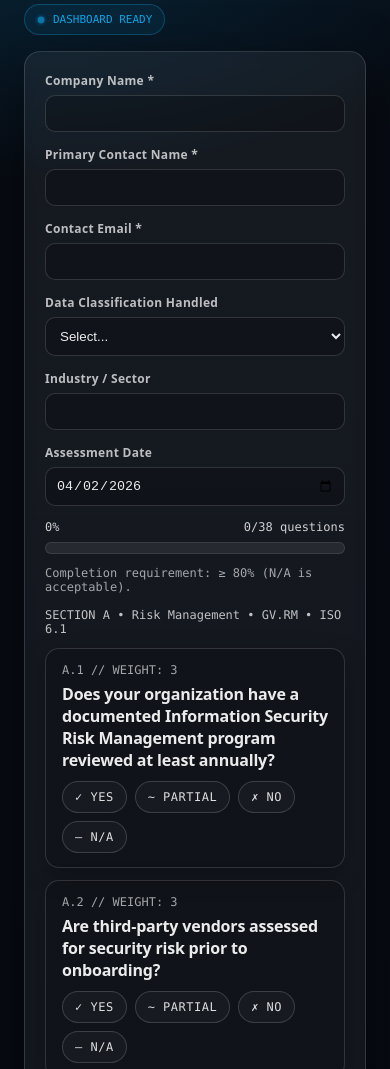
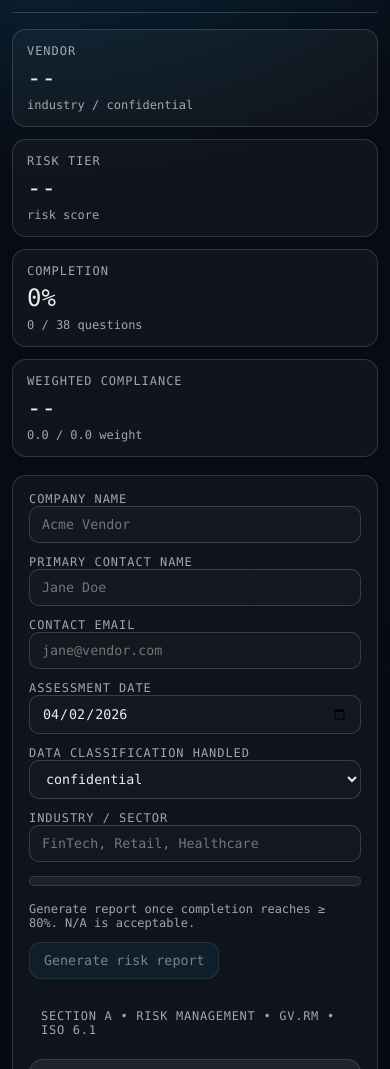
Before and after one commit to ldenis001/third-party-vendor-risk-assessment-lab, a plain HTML site: page dashboard/index.html in a window 390 px wide. Shown: the part 92-1161 px from the top of the page. Drawn offline with Linux system fonts and the light colour scheme.

Commit message:
Refactor dashboard layout andUpdate intake header to match dashboard theme improve styles
Updated the title and improved CSS styles for layout and responsiveness. Enhanced the HTML structure and JavaScript functionality for better user experience.

```diff
--- a/dashboard/index.html
+++ b/dashboard/index.html
@@ -3,391 +3,352 @@
 <head>
   <meta charset="UTF-8" />
   <meta name="viewport" content="width=device-width, initial-scale=1.0" />
-  <title>Vendor Risk Intake - SIG Lite Assessment</title>
+  <title>Vendor Risk Intake / SIG Lite</title>
   <style>
-    :root {
-      --bg0: #070b13;
-      --bg1: #05070f;
-      --surface: rgba(255, 255, 255, 0.04);
-      --surface2: rgba(255, 255, 255, 0.07);
-      --border: rgba(255, 255, 255, 0.14);
-      --text: rgba(255, 255, 255, 0.92);
-      --muted: rgba(255, 255, 255, 0.62);
-      --accent: #0ea5e9;
-      --accent2: #38bdf8;
-      --danger: #ef4444;
-      --warning: #eab308;
-      --ok: #22c55e;
-      --mono: ui-monospace, SFMono-Regular, Menlo, Monaco, Consolas, "Liberation Mono", "Courier New", monospace;
-      --sans: ui-sans-serif, system-ui, -apple-system, BlinkMacSystemFont, Segoe UI, Roboto, Helvetica, Arial, "Apple Color Emoji", "Segoe UI Emoji";
+    :root{
+      --bg0:#070b13;
+      --bg1:#05070f;
+      --surface:rgba(255,255,255,.04);
+      --surface2:rgba(255,255,255,.07);
+      --border:rgba(255,255,255,.14);
+      --text:rgba(255,255,255,.92);
+      --muted:rgba(255,255,255,.62);
+      --accent:#0ea5e9;
+      --accent2:#38bdf8;
+      --danger:#ef4444;
+      --warning:#eab308;
+      --ok:#22c55e;
+      --mono:ui-monospace, SFMono-Regular, Menlo, Monaco, Consolas, "Liberation Mono", "Courier New", monospace;
+      --sans:ui-sans-serif, system-ui, -apple-system, BlinkMacSystemFont, Segoe UI, Roboto, Helvetica, Arial, "Apple Color Emoji", "Segoe UI Emoji";
     }
 
-    * {
-      box-sizing: border-box;
-      margin: 0;
-      padding: 0;
-    }
+    *{box-sizing:border-box; margin:0; padding:0;}
 
-    body {
-      min-height: 100vh;
-      font-family: var(--sans);
-      color: var(--text);
+    body{
+      min-height:100vh;
+      font-family:var(--sans);
+      color:var(--text);
+      padding:26px 18px 60px;
       background:
-        radial-gradient(900px 500px at 10% 0%, rgba(14, 165, 233, 0.18), transparent 55%),
-        radial-gradient(800px 500px at 100% 20%, rgba(233, 30, 99, 0.12), transparent 60%),
+        radial-gradient(900px 500px at 10% 0%, rgba(14,165,233,.18), transparent 55%),
+        radial-gradient(800px 500px at 100% 20%, rgba(233,30,99,.12), transparent 60%),
+        radial-gradient(900px 520px at 0% 100%, rgba(34,197,94,.10), transparent 55%),
         linear-gradient(180deg, var(--bg0), var(--bg1));
     }
 
-    .shell {
-      max-width: 1100px;
-      margin: 0 auto;
-      padding: 24px;
+    .wrap{max-width:1200px; margin:0 auto;}
+
+    .topbar{
+      display:flex;
+      align-items:flex-start;
+      justify-content:space-between;
+      padding-bottom:14px;
+      margin-bottom:14px;
+      border-bottom:1px solid rgba(255,255,255,.12);
+      background:linear-gradient(180deg, rgba(255,255,255,.045), transparent);
     }
 
-    header {
-      display: flex;
-      justify-content: space-between;
-      gap: 16px;
-      margin-bottom: 16px;
+    .brand{font-family:var(--mono); letter-spacing:.08em; text-transform:uppercase; font-size:16px;}
+    .brand span{color:var(--accent);}
+    .sub{margin-top:6px; font-family:var(--mono); color:var(--muted); font-size:12px;}
+
+    .top-actions{display:flex; gap:10px; align-items:center;}
+
+    .pill{
+      padding:8px 12px;
+      border-radius:999px;
+      border:1px solid rgba(255,255,255,.16);
+      background:transparent;
+      color:var(--text);
+      font-family:var(--mono);
+      font-size:12px;
+      text-decoration:none;
+      cursor:pointer;
+      user-select:none;
     }
 
-    h1 {
-      font-size: 18px;
-      letter-spacing: -0.5px;
-      margin-bottom: 4px;
+    .pill:hover{border-color:rgba(255,255,255,.26);}
+    .pill.disabled{opacity:.5; pointer-events:none;}
+
+    .pill-ready{background:rgba(34,197,94,.10); border-color:rgba(34,197,94,.32);}
+    .pill-pending{background:rgba(255,255,255,.04); color:var(--muted);}
+
+    .summary-row{
+      display:grid;
+      grid-template-columns:repeat(auto-fit, minmax(260px, 1fr));
+      gap:12px;
+      margin:16px 0 18px;
     }
 
-    .tagline {
-      font-family: var(--mono);
-      font-size: 12px;
-      color: var(--muted);
-      letter-spacing: 0.6px;
+    .stat{
+      background:var(--surface);
+      border:1px solid var(--border);
+      border-radius:14px;
+      padding:14px;
     }
 
-    .pill {
-      font-family: var(--mono);
-      font-size: 11px;
-      color: var(--accent);
-      padding: 8px 12px;
-      border-radius: 999px;
-      border: 1px solid rgba(14, 165, 233, 0.3);
-      background: rgba(14, 165, 233, 0.08);
-      display: inline-flex;
-      align-items: center;
-      gap: 8px;
-      height: fit-content;
+    .label{font-family:var(--mono); color:var(--muted); text-transform:uppercase; letter-spacing:.08em; font-size:12px;}
+    .value{margin-top:6px; font-family:var(--mono); font-size:24px;}
+    .meta{margin-top:6px; font-family:var(--mono); font-size:12px; color:var(--muted);}
+
+    .card{
+      background:var(--surface);
+      border:1px solid var(--border);
+      border-radius:14px;
+      padding:16px;
     }
 
-    .dot {
-      width: 8px;
-      height: 8px;
-      border-radius: 999px;
-      background: var(--accent);
-      box-shadow: 0 0 0 3px rgba(14, 165, 233, 0.15);
-      animation: pulse 2.2s infinite;
+    .form-grid{display:grid; grid-template-columns:repeat(2, minmax(0,1fr)); gap:12px;}
+    .input{width:100%; padding:10px 12px; border-radius:10px; border:1px solid rgba(255,255,255,.16); background:rgba(255,255,255,.02); color:var(--text); font-family:var(--mono);}
+
+    .row{margin-top:12px;}
+
+    .progress{
+      margin-top:14px;
+      height:10px;
+      border-radius:999px;
+      background:rgba(255,255,255,.06);
+      overflow:hidden;
+      border:1px solid rgba(255,255,255,.12);
     }
 
-    @keyframes pulse {
-      0%, 100% { opacity: 1; transform: scale(1); }
-      50% { opacity: 0.6; transform: scale(0.85); }
+    .bar{
+      height:100%;
+      width:0;
+      border-radius:999px;
+      background:linear-gradient(90deg, rgba(56,189,248,.4), rgba(14,165,233,.95));
+      transition:width .25s ease;
     }
 
-    .panel {
-      background: linear-gradient(180deg, rgba(255, 255, 255, 0.06), rgba(255, 255, 255, 0.02));
-      border: 1px solid var(--border);
-      border-radius: 16px;
-      padding: 20px;
-      backdrop-filter: blur(6px);
-      box-shadow: 0 18px 60px rgba(0, 0, 0, 0.45);
-      overflow: hidden;
+    .questions{margin-top:18px; display:flex; flex-direction:column; gap:14px;}
+
+    .domain-header{padding:12px 12px 0 12px; color:var(--muted); font-family:var(--mono); font-size:12px; letter-spacing:.06em; text-transform:uppercase;}
+
+    .q-card{margin-top:8px; background:var(--surface2); border:1px solid rgba(255,255,255,.12); border-radius:14px; padding:12px;}
+    .q-id{font-family:var(--mono); color:var(--muted); font-size:12px; margin-bottom:6px;}
+    .q-text{font-family:var(--sans); font-size:14px; line-height:1.5;}
+
+    .opts{margin-top:10px; display:flex; gap:8px; flex-wrap:wrap;}
+
+    .btn{
+      padding:8px 10px;
+      border-radius:999px;
+      border:1px solid rgba(255,255,255,.16);
+      background:rgba(255,255,255,.02);
+      color:var(--text);
+      font-family:var(--mono);
+      font-size:12px;
+      cursor:pointer;
+      user-select:none;
     }
 
-    .form-grid {
-      display: grid;
-      grid-template-columns: repeat(3, minmax(0, 1fr));
-      gap: 14px;
-      margin-bottom: 14px;
+    .btn.selected-yes{background:rgba(34,197,94,.12); border-color:rgba(34,197,94,.35);}
+    .btn.selected-partial{background:rgba(234,179,8,.12); border-color:rgba(234,179,8,.35);}
+    .btn.selected-no{background:rgba(239,68,68,.12); border-color:rgba(239,68,68,.35);}
+    .btn.selected-na{background:rgba(255,255,255,.04); border-color:rgba(255,255,255,.22);}
+
+    .submit-row{margin-top:16px; display:flex; align-items:center; justify-content:space-between; gap:12px; flex-wrap:wrap;}
+    .hint{font-family:var(--mono); color:var(--muted); font-size:12px;}
+
+    .primary{
+      padding:10px 14px;
+      border-radius:12px;
+      border:1px solid rgba(255,255,255,.18);
+      background:rgba(14,165,233,.15);
+      color:var(--text);
+      font-family:var(--mono);
+      cursor:pointer;
     }
 
-    .field {
-      display: flex;
-      flex-direction: column;
-      gap: 6px;
-      min-width: 220px;
-    }
+    .primary:disabled{opacity:.5; cursor:not-allowed;}
 
-    label {
-      font-size: 12px;
-      font-weight: 700;
-      color: rgba(255, 255, 255, 0.72);
-      letter-spacing: 0.3px;
-    }
-
-    input, select {
-      width: 100%;
-      padding: 10px;
-      border-radius: 10px;
-      border: 1px solid rgba(255, 255, 255, 0.14);
-      background: rgba(0, 0, 0, 0.22);
-      color: var(--text);
-      outline: none;
-    }
-
-    input:focus, select:focus {
-      border-color: rgba(56, 189, 248, 0.55);
-      box-shadow: 0 0 0 4px rgba(14, 165, 233, 0.14);
-    }
-
-    .progress-meta {
-      display: flex;
-      align-items: baseline;
-      justify-content: space-between;
-      gap: 12px;
-      margin: 12px 0 8px 0;
-      font-family: var(--mono);
-      font-size: 12px;
-      color: rgba(255, 255, 255, 0.8);
-    }
-
-    .progress-track {
-      height: 12px;
-      background: rgba(255, 255, 255, 0.08);
-      border-radius: 999px;
-      overflow: hidden;
-      border: 1px solid rgba(255, 255, 255, 0.1);
-    }
-
-    #progress-bar {
-      height: 100%;
-      width: 0%;
-      background: linear-gradient(90deg, rgba(56, 189, 248, 0.1), rgba(56, 189, 248, 0.55), rgba(56, 189, 248, 0.1));
-      border-radius: 999px;
-      transition: width 0.25s ease;
-    }
-
-    .hint {
-      margin-top: 12px;
-      color: var(--muted);
-      font-family: var(--mono);
-      font-size: 12px;
-    }
-
-    .q-stack {
-      margin-top: 14px;
-    }
-
-    .question {
-      border: 1px solid rgba(255, 255, 255, 0.14);
-      border-radius: 14px;
-      padding: 14px 16px;
-      margin: 12px 0;
-      background: rgba(0, 0, 0, 0.18);
-      box-shadow: 0 8px 24px rgba(0, 0, 0, 0.25);
-    }
-
-    .question.answered {
-      border-color: rgba(56, 189, 248, 0.4);
-      background: linear-gradient(180deg, rgba(56, 189, 248, 0.04), rgba(0, 0, 0, 0.16));
-    }
-
-    .q-id {
-      font-family: var(--mono);
-      font-size: 12px;
-      color: var(--muted);
-      margin-bottom: 6px;
-    }
-
-    .q-text {
-      font-weight: 800;
-      letter-spacing: -0.2px;
-      margin-bottom: 10px;
-    }
-
-    .q-options {
-      display: flex;
-      flex-wrap: wrap;
-      gap: 8px;
-    }
-
-    .q-options button {
-      border: 1px solid rgba(255, 255, 255, 0.16);
-      background: rgba(255, 255, 255, 0.03);
-      color: rgba(255, 255, 255, 0.86);
-      padding: 8px 12px;
-      border-radius: 999px;
-      cursor: pointer;
-      transition: border-color 0.2s ease, transform 0.2s ease, background 0.2s ease;
-      font-family: var(--mono);
-      font-size: 12px;
-      letter-spacing: 0.5px;
-    }
-
-    .q-options button:hover {
-      border-color: rgba(56, 189, 248, 0.4);
-      background: rgba(56, 189, 248, 0.08);
-      transform: translateY(-1px);
-    }
-
-    .q-options button.selected-yes {
-      border-color: rgba(34, 197, 94, 0.6);
-      background: rgba(34, 197, 94, 0.14);
-    }
-
-    .q-options button.selected-partial {
-      border-color: rgba(234, 179, 8, 0.6);
-      background: rgba(234, 179, 8, 0.14);
-    }
-
-    .q-options button.selected-no {
-      border-color: rgba(239, 68, 68, 0.6);
-      background: rgba(239, 68, 68, 0.14);
-    }
-
-    .q-options button.selected-na {
-      border-color: rgba(148, 163, 184, 0.55);
-      background: rgba(148, 163, 184, 0.14);
-    }
-
-    #submit-btn {
-      margin-top: 12px;
-      width: 100%;
-      border-radius: 14px;
-      font-weight: 900;
-      letter-spacing: 0.5px;
-      padding: 12px 14px;
-      border: 1px solid rgba(56, 189, 248, 0.3);
-      background: rgba(56, 189, 248, 0.09);
-      color: rgba(255, 255, 255, 0.9);
-      cursor: pointer;
-      transition: transform 0.2s ease, background 0.2s ease, border-color 0.2s ease;
-    }
-
-    #submit-btn:hover {
-      border-color: rgba(56, 189, 248, 0.55);
-      background: rgba(56, 189, 248, 0.16);
-      transform: translateY(-1px);
-    }
-
-    #submit-btn:disabled {
-      opacity: 0.45;
-      cursor: not-allowed;
-    }
-
-    #submit-btn.armed {
-      box-shadow: 0 0 0 4px rgba(56, 189, 248, 0.14);
-    }
-
-    @media (max-width: 900px) {
-      .form-grid { grid-template-columns: 1fr 1fr; }
-    }
-
-    @media (max-width: 600px) {
-      header { flex-direction: column; align-items: flex-start; }
-      .form-grid { grid-template-columns: 1fr; }
+    @media (max-width: 720px){
+      body{padding:18px 12px 40px;}
+      .form-grid{grid-template-columns: 1fr;}
     }
   </style>
 </head>
 <body>
-  <div class="shell">
-    <header>
+  <div class="wrap">
+    <div class="topbar">
       <div>
-        <h1><span style="color: var(--accent);">SIG Lite</span> · Vendor Risk Intake</h1>
-        <div class="tagline">Homelab TPRM lab — answer at least 80% to generate a report.</div>
+        <div class="brand">Third-Party Risk Intake <span>/ SIG Lite</span></div>
+        <div class="sub">Homelab TPRM lab → fill intake, auto-generate report.</div>
       </div>
-      <div class="pill"><span class="dot"></span> DASHBOARD READY</div>
-    </header>
+      <div class="top-actions">
+        <a id="report-pill" class="pill pill-pending disabled" href="dashboard.html">REPORT PENDING</a>
+      </div>
+    </div>
 
-    <div class="panel">
+    <div class="summary-row">
+      <div class="stat">
+        <div class="label">Vendor</div>
+        <div class="value" id="summary-vendor">--</div>
+        <div class="meta" id="summary-meta">industry / data class</div>
+      </div>
+      <div class="stat">
+        <div class="label">Risk tier</div>
+        <div class="value" id="summary-tier">--</div>
+        <div class="meta" id="summary-score">risk score</div>
+      </div>
+      <div class="stat">
+        <div class="label">Completion</div>
+        <div class="value" id="summary-complete">0%</div>
+        <div class="meta" id="summary-count">0 / 0 questions</div>
+      </div>
+      <div class="stat">
+        <div class="label">Weighted compliance</div>
+        <div class="value" id="summary-wc">--</div>
+        <div class="meta" id="summary-wcmeta">achieved / weight</div>
+      </div>
+    </div>
+
+    <div class="card">
       <div class="form-grid">
-        <div class="field"><label for="vendor-name">Company Name *</label><input id="vendor-name" /></div>
-        <div class="field"><label for="contact-name">Primary Contact Name *</label><input id="contact-name" /></div>
-        <div class="field"><label for="contact-email">Contact Email *</label><input id="contact-email" type="email" /></div>
-        <div class="field">
-          <label for="data-class">Data Classification Handled</label>
-          <select id="data-class">
-            <option value="">Select...</option>
-            <option value="public">Public</option>
-            <option value="internal">Internal / Non-sensitive</option>
-            <option value="confidential">Confidential / PII</option>
-            <option value="restricted">Restricted / PHI / Financial</option>
+        <div>
+          <div class="label">Company Name</div>
+          <input id="vendor-name" class="input" placeholder="Acme Vendor" />
+        </div>
+        <div>
+          <div class="label">Primary Contact Name</div>
+          <input id="contact-name" class="input" placeholder="Jane Doe" />
+        </div>
+        <div>
+          <div class="label">Contact Email</div>
+          <input id="contact-email" class="input" placeholder="jane@vendor.com" />
+        </div>
+        <div>
+          <div class="label">Assessment Date</div>
+          <input id="assess-date" class="input" type="date" />
+        </div>
+        <div>
+          <div class="label">Data Classification Handled</div>
+          <select id="data-class" class="input">
+            <option value="confidential">confidential</option>
+            <option value="restricted">restricted</option>
+            <option value="internal">internal</option>
+            <option value="public">public</option>
           </select>
         </div>
-        <div class="field"><label for="vendor-industry">Industry / Sector</label><input id="vendor-industry" /></div>
-        <div class="field"><label for="assess-date">Assessment Date</label><input id="assess-date" type="date" /></div>
+        <div>
+          <div class="label">Industry / Sector</div>
+          <input id="vendor-industry" class="input" placeholder="FinTech, Retail, Healthcare" />
+        </div>
       </div>
 
-      <div class="progress-meta">
-        <div id="pct-label">0%</div>
-        <div><span id="answered-count">0</span>/<span id="total-count">0</span> questions</div>
+      <div class="progress" aria-label="completion">
+        <div id="progress-bar" class="bar"></div>
       </div>
-      <div class="progress-track"><div id="progress-bar"></div></div>
-      <div class="hint">Completion requirement: ≥ 80% (N/A is acceptable).</div>
 
-      <div id="questions-container" class="q-stack"></div>
-      <button id="submit-btn" onclick="submitAssessment()" disabled>Generate Risk Report →</button>
-      <div class="hint">TIP: If you want to look extra slick, answer YES/NO fast, then tweak partials.</div>
+      <div class="submit-row">
+        <div class="hint">Generate report once completion reaches ≥ 80%. N/A is acceptable.</div>
+        <button id="submit-btn" class="primary" onclick="submitAssessment()" disabled>Generate risk report</button>
+      </div>
+
+      <div class="questions" id="questions"></div>
     </div>
   </div>
 
   <script src="sig-lite-map.js"></script>
   <script>
-    const container = document.getElementById('questions-container');
+    const questionsEl = document.getElementById('questions');
     const answers = {};
     let totalQ = 0;
 
-    SIG_LITE_DOMAINS.forEach((domain) => {
-      const section = document.createElement('div');
-      section.innerHTML = `
-        <div class="q-id" style="margin-top:14px; color: rgba(255,255,255,.74);">
-          SECTION ${domain.id} • ${domain.name} • ${domain.nistRef} • ${domain.isoRef}
-        </div>`;
+    SIG_LITE_DOMAINS.forEach(domain => {
+      const header = document.createElement('div');
+      header.className = 'domain-header';
+      header.textContent = `Section ${domain.id} • ${domain.name} • ${domain.nistRef} • ${domain.isoRef}`;
+      questionsEl.appendChild(header);
 
-      domain.questions.forEach((q) => {
+      domain.questions.forEach(q => {
         totalQ++;
         const card = document.createElement('div');
-        card.className = 'question';
+        card.className = 'q-card';
         card.id = `card-${q.id}`;
         card.innerHTML = `
-          <div class="q-id">${q.id} // WEIGHT: ${q.weight}</div>
+          <div class="q-id">${q.id} // Weight ${q.weight}</div>
           <div class="q-text">${q.text}</div>
-          <div class="q-options">
-            <button onclick="ans('${q.id}','yes',this,${q.weight})">✓ YES</button>
-            <button onclick="ans('${q.id}','partial',this,${q.weight})">~ PARTIAL</button>
-            <button onclick="ans('${q.id}','no',this,${q.weight})">✗ NO</button>
-            <button onclick="ans('${q.id}','na',this,${q.weight})">— N/A</button>
-          </div>`;
-        section.appendChild(card);
+          <div class="opts">
+            <button class="btn" onclick="ans('${q.id}','yes',this,${q.weight})">YES</button>
+            <button class="btn" onclick="ans('${q.id}','partial',this,${q.weight})">PARTIAL</button>
+            <button class="btn" onclick="ans('${q.id}','no',this,${q.weight})">NO</button>
+            <button class="btn" onclick="ans('${q.id}','na',this,${q.weight})">N/A</button>
+          </div>
+        `;
+        questionsEl.appendChild(card);
       });
-
-      container.appendChild(section);
     });
 
-    document.getElementById('total-count').textContent = totalQ;
+    document.getElementById('assess-date').valueAsDate = new Date();
 
-    function ans(qid, value, btn, weight) {
-      answers[qid] = { value, weight };
+    function tierFromPercent(p){
+      if(p === null) return '--';
+      if(p >= 90) return 'LOW';
+      if(p >= 70) return 'MODERATE';
+      return 'HIGH';
+    }
 
-      btn.parentElement.querySelectorAll('button').forEach((b) => {
-        b.className = '';
+    function computeWeighted(){
+      let totalWeight = 0;
+      let achieved = 0;
+      for(const a of Object.values(answers)){
+        if(a.value === 'na') continue;
+        totalWeight += a.weight;
+        achieved += a.weight * (a.value === 'yes' ? 1 : a.value === 'partial' ? 0.5 : 0);
+      }
+      if(totalWeight === 0){
+        return {totalWeight:0, achieved:0, percent:null, score:null};
+      }
+      const percent = Math.round((achieved / totalWeight) * 100);
+      const score = Math.round(100 - percent);
+      return {totalWeight, achieved, percent, score};
+    }
+
+    function updateSummary(done){
+      const vendor = (document.getElementById('vendor-name').value || '--').trim() || '--';
+      const industry = (document.getElementById('vendor-industry').value || 'industry').trim();
+      const dataClass = (document.getElementById('data-class').value || 'data class').trim();
+
+      document.getElementById('summary-vendor').textContent = vendor;
+      document.getElementById('summary-meta').textContent = `${industry} / ${dataClass}`;
+
+      const pct = totalQ ? Math.round((done / totalQ) * 100) : 0;
+      document.getElementById('summary-complete').textContent = `${pct}%`;
+      document.getElementById('summary-count').textContent = `${done} / ${totalQ} questions`;
+
+      const weighted = computeWeighted();
+      const tier = tierFromPercent(weighted.percent);
+      document.getElementById('summary-tier').textContent = tier;
+      document.getElementById('summary-score').textContent = weighted.score === null ? 'risk score' : `risk score ${weighted.score} / 100`;
+      document.getElementById('summary-wc').textContent = weighted.percent === null ? '--' : `${weighted.percent}%`;
+      document.getElementById('summary-wcmeta').textContent = `${weighted.achieved.toFixed(1)} / ${weighted.totalWeight.toFixed(1)} weight`;
+
+      const ready = done >= Math.ceil(totalQ * 0.8);
+      const pill = document.getElementById('report-pill');
+      pill.classList.toggle('disabled', !ready);
+      pill.classList.toggle('pill-ready', ready);
+      pill.classList.toggle('pill-pending', !ready);
+      pill.textContent = ready ? 'REPORT READY' : 'REPORT PENDING';
+
+      document.getElementById('submit-btn').disabled = !ready;
+      document.getElementById('progress-bar').style.width = pct + '%';
+    }
+
+    function ans(qid, value, btn, weight){
+      answers[qid] = {value, weight};
+
+      btn.closest('.opts').querySelectorAll('.btn').forEach(b => {
+        b.classList.remove('selected-yes','selected-partial','selected-no','selected-na');
       });
-
       btn.classList.add(`selected-${value}`);
-      document.getElementById(`card-${qid}`).classList.add('answered');
 
       const done = Object.keys(answers).length;
-      const pct = Math.round((done / totalQ) * 100);
-
-      document.getElementById('progress-bar').style.width = pct + '%';
-      document.getElementById('pct-label').textContent = pct + '%';
-      document.getElementById('answered-count').textContent = done;
-
-      const armed = done >= totalQ * 0.8;
-      const btnSubmit = document.getElementById('submit-btn');
-      btnSubmit.disabled = !armed;
-      btnSubmit.classList.toggle('armed', armed);
+      updateSummary(done);
     }
 
-    function submitAssessment() {
+    function submitAssessment(){
+      const weighted = computeWeighted();
       const d = {
         vendorName: document.getElementById('vendor-name').value || 'Unknown Vendor',
         contactName: document.getElementById('contact-name').value || '',
@@ -396,13 +357,24 @@
         industry: document.getElementById('vendor-industry').value || '',
         assessDate: document.getElementById('assess-date').value || new Date().toISOString().split('T')[0],
         answers,
+        weightedPercent: weighted.percent,
+        weightedAchieved: weighted.achieved,
+        weightedTotal: weighted.totalWeight,
+        riskTier: tierFromPercent(weighted.percent)
       };
 
       localStorage.setItem('sig_lite_assessment', JSON.stringify(d));
       window.location.href = 'dashboard.html';
     }
 
-    document.getElementById('assess-date').valueAsDate = new Date();
+    // update header summary as metadata fields change
+    ['vendor-name','vendor-industry','data-class'].forEach(id => {
+      const el = document.getElementById(id);
+      el.addEventListener('input', () => updateSummary(Object.keys(answers).length));
+      el.addEventListener('change', () => updateSummary(Object.keys(answers).length));
+    });
+
+    updateSummary(0);
   </script>
 </body>
 </html>
```
